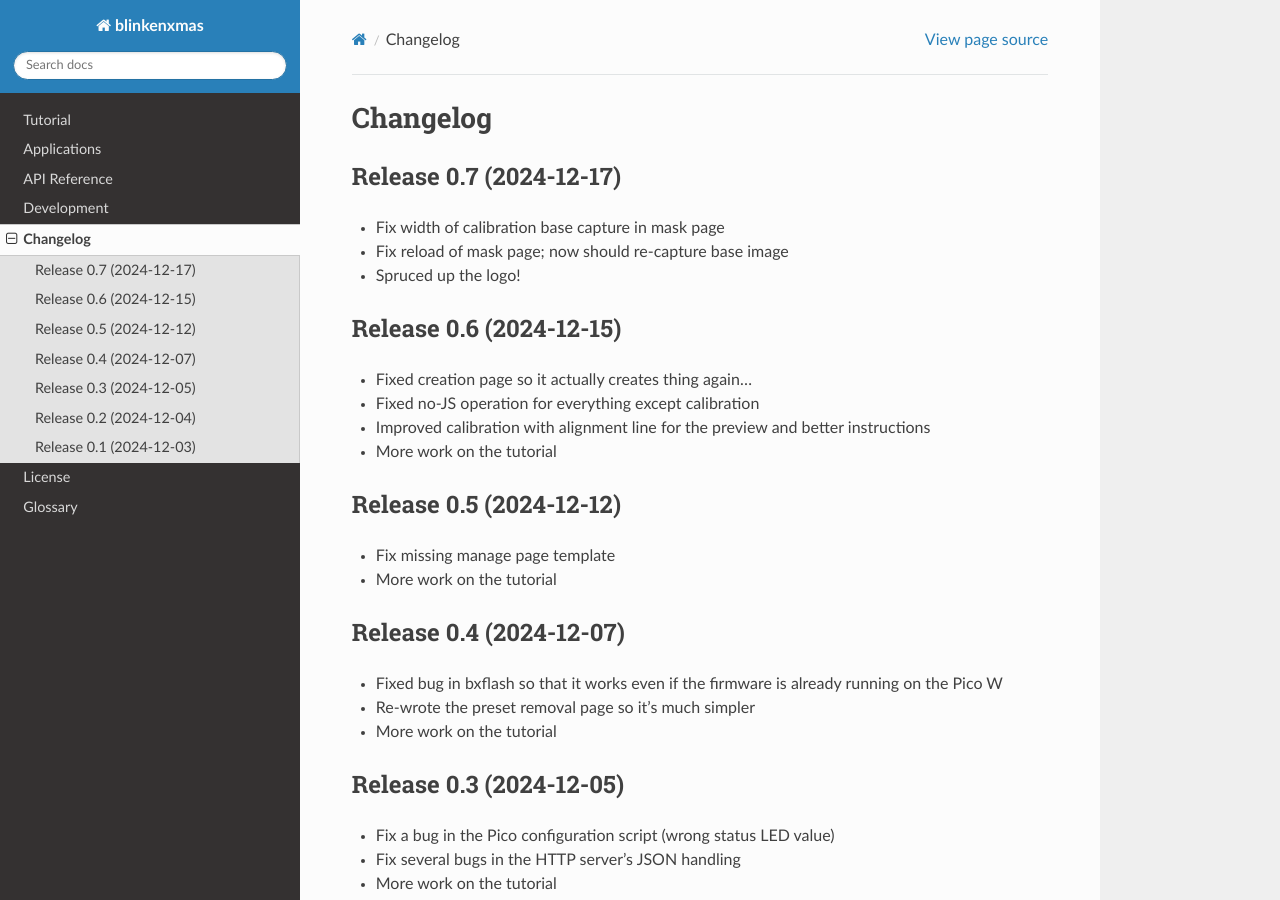
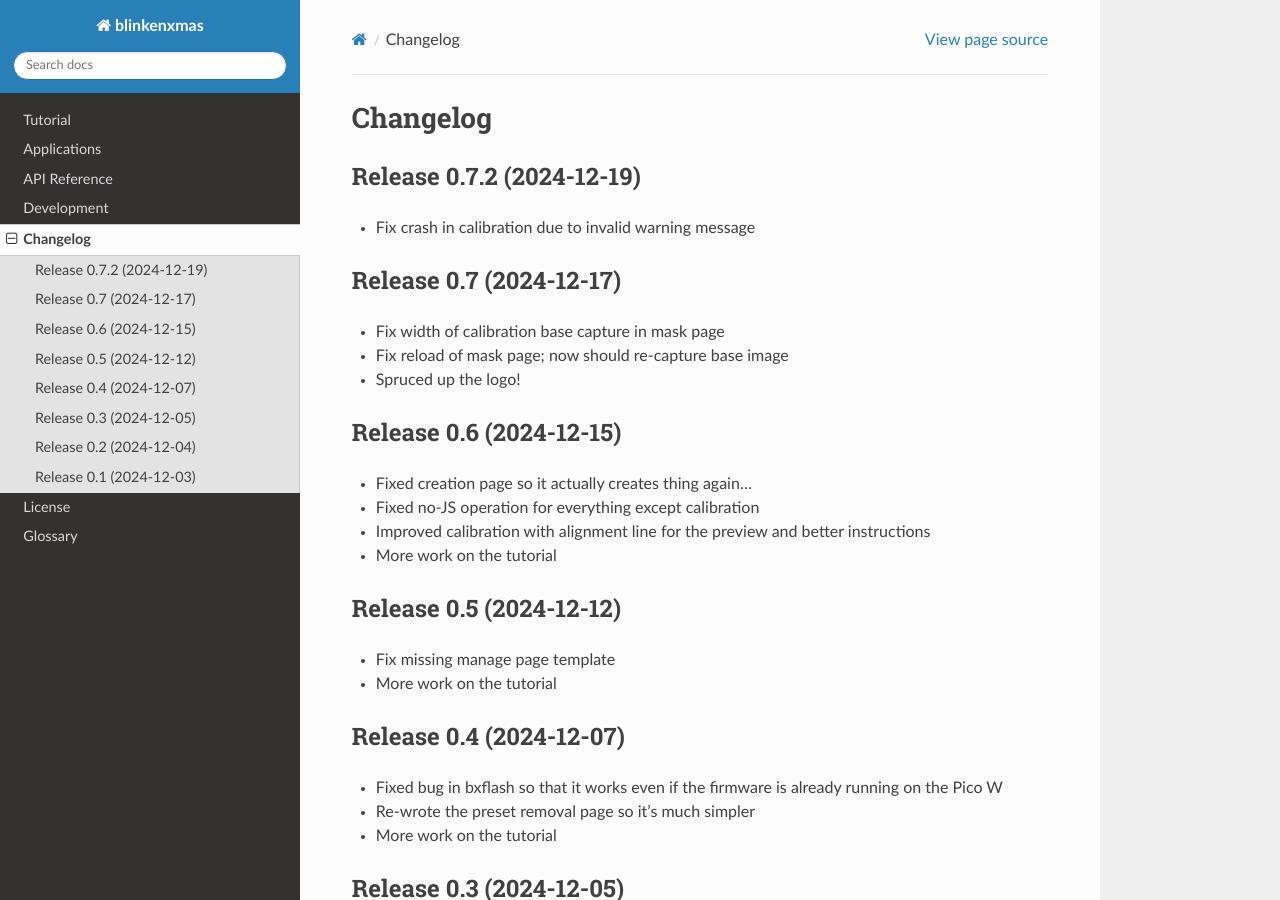
Before and after one commit to waveform80/blinkenxmas, a Sphinx documentation site: the page built from docs/changelog.rst, in a window 1280 px wide and 900 px high. Built offline with Sphinx 7.4.7 and the Read the Docs theme 3.1.0, drawn with Linux system fonts in a browser that asks for light colours; formulas are drawn with MathJax 3.

Commit message:
Bump for 0.7.2

```diff
--- a/docs/changelog.rst
+++ b/docs/changelog.rst
@@ -1,6 +1,12 @@
 =========
 Changelog
 =========
+
+
+Release 0.7.2 (2024-12-19)
+==========================
+
+* Fix crash in calibration due to invalid warning message
 
 
 Release 0.7 (2024-12-17)
--- a/setup.cfg
+++ b/setup.cfg
@@ -1,7 +1,7 @@
 # coding: utf-8
 [metadata]
 name = blinkenxmas
-version = 0.7
+version = 0.7.2
 description = Making your Christmas tree vomit rainbows since 2023
 long_description = file: README.rst
 author = Dave Jones
```
